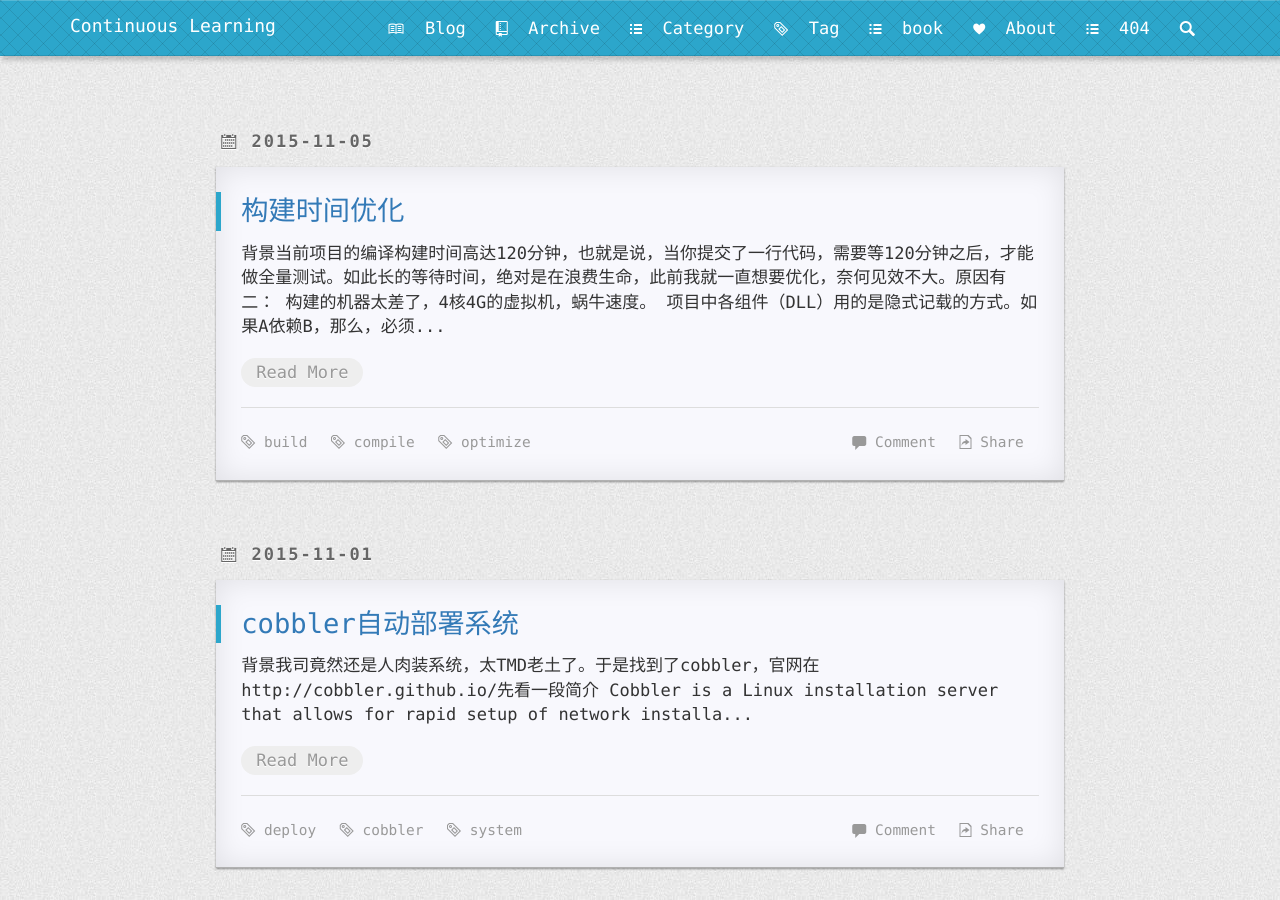
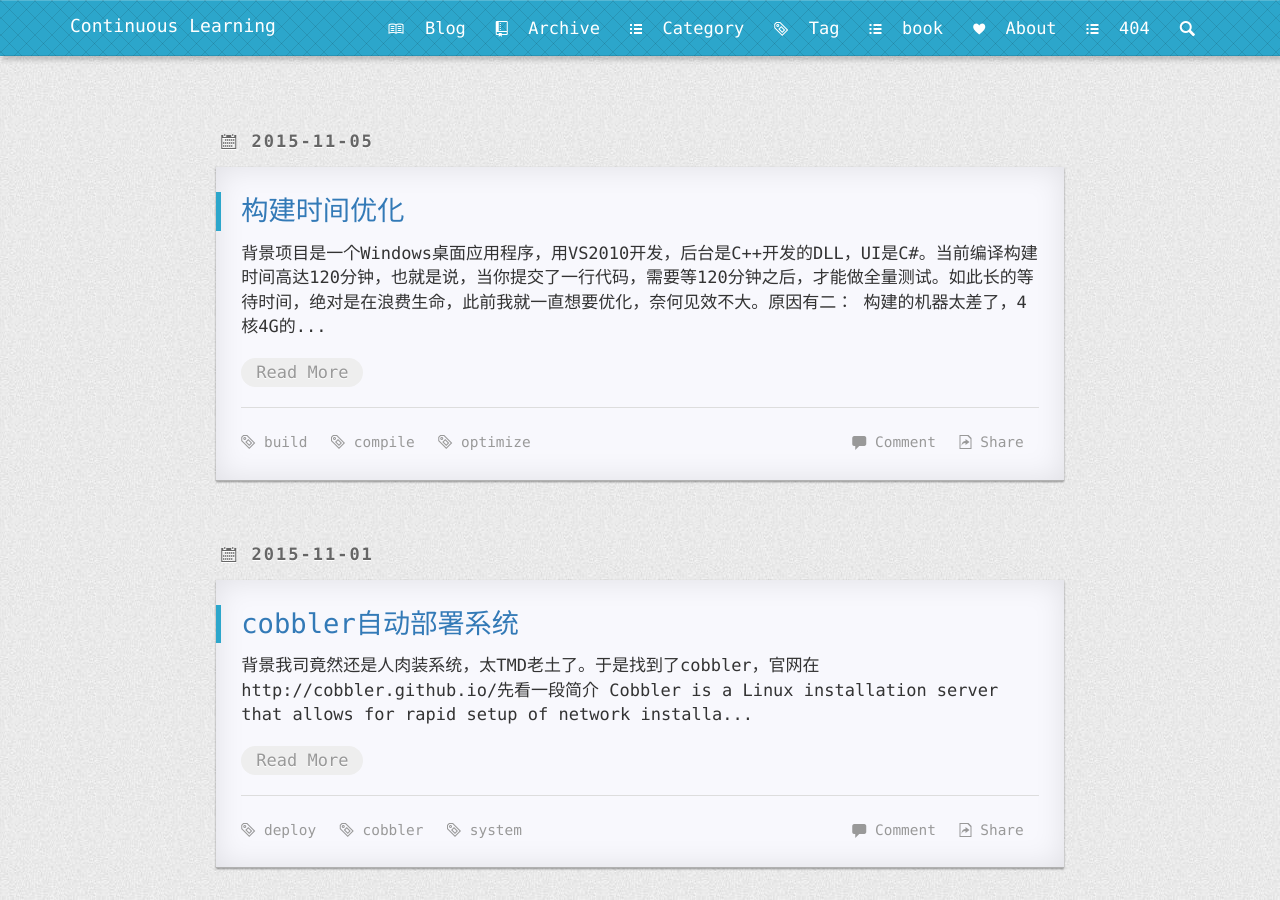
Before and after one commit to CodeJuan/codejuan.github.io2, a Jekyll site: the page built from index.html, in a window 1280 px wide and 900 px high. Built offline with Jekyll 4.4.1, drawn with Linux system fonts in a browser that asks for light colours; nearby versions of some CDN libraries; Markdown is read by kramdown in place of the engine named in the settings; the list of posts is cut into pages by our own code; comment, search, counter and statistics services are not loaded.

Commit message:
Update 2015-11-05-compile_optimize.md

```diff
--- a/_posts/2015-11-05-compile_optimize.md
+++ b/_posts/2015-11-05-compile_optimize.md
@@ -15,7 +15,8 @@ description:
 
 # 背景
 
-当前项目的编译构建时间高达120分钟，也就是说，当你提交了一行代码，需要等120分钟之后，才能做全量测试。
+项目是一个Windows桌面应用程序，用VS2010开发，后台是C++开发的DLL，UI是C#。
+当前编译构建时间高达120分钟，也就是说，当你提交了一行代码，需要等120分钟之后，才能做全量测试。
 如此长的等待时间，绝对是在浪费生命，此前我就一直想要优化，奈何见效不大。
 原因有二：
 - 构建的机器太差了，4核4G的虚拟机，蜗牛速度。
@@ -31,8 +32,7 @@ description:
 
 # 分析各组件的依赖关系
 既然无人支持，但我还是得试试。
-项目是一个Windows桌面应用程序，用VS2010开发，后台是C++开发的DLL，UI是C#。C#工程是用显式记载的方式调用C++，故可以独立编译。
-于是顺手写了个脚本分析组件之间的依赖关系，并且看C++代码，将项目整体分为4层。
+于是顺手写了个脚本分析组件之间的依赖关系，并且看C++代码，将项目整体分为4层。UI是C#工程，用显式加载的方式调用C++，故可以独立出来。
 脚本[http://blog.decbug.com/2015/07/26/pe_depen/](http://blog.decbug.com/2015/07/26/pe_depen/)
 
 |名称|
@@ -40,6 +40,8 @@ description:
 |framework|
 |midware|
 |plugin|
+
+
 
 |名称|
 |:----:|
```
